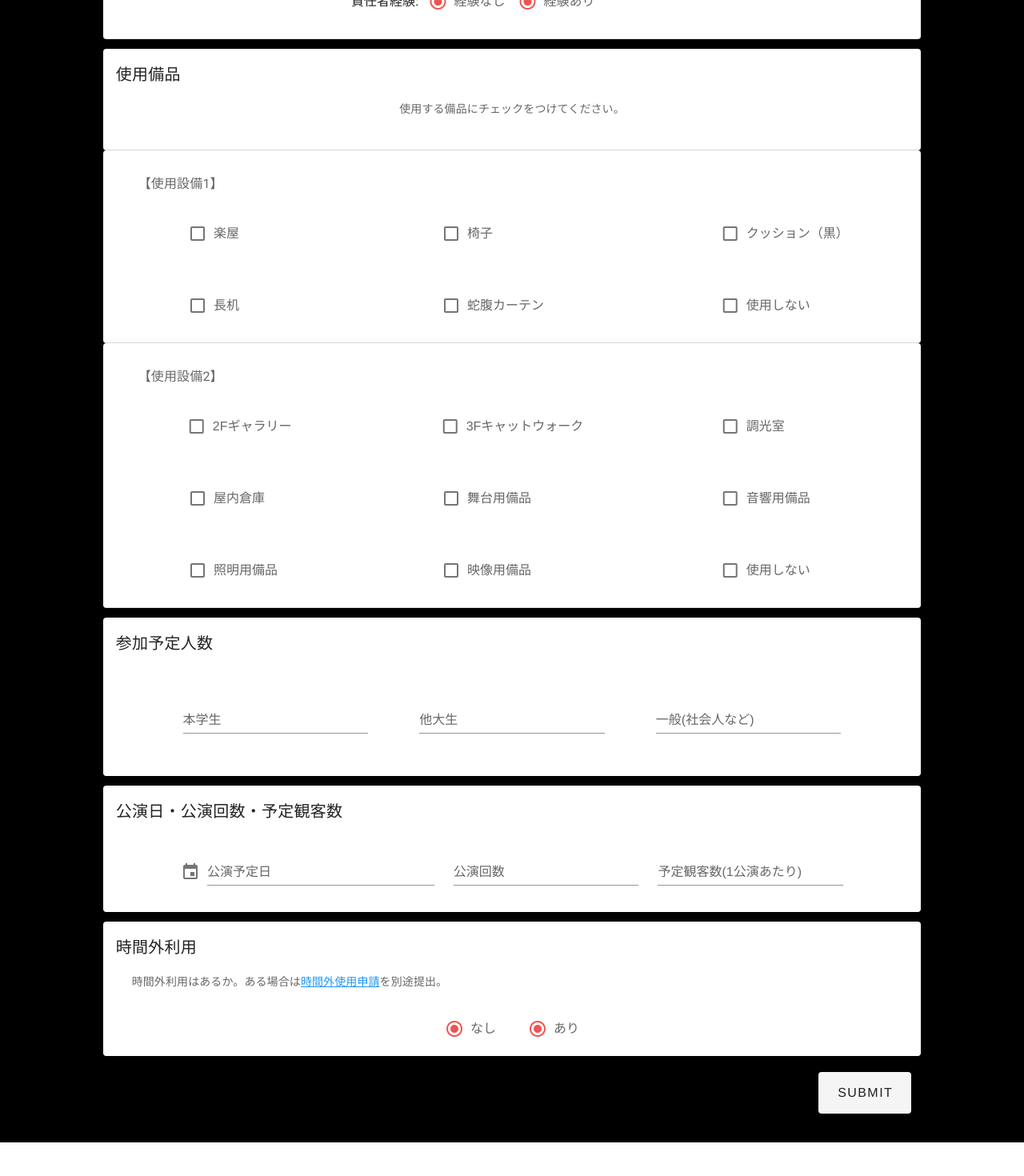
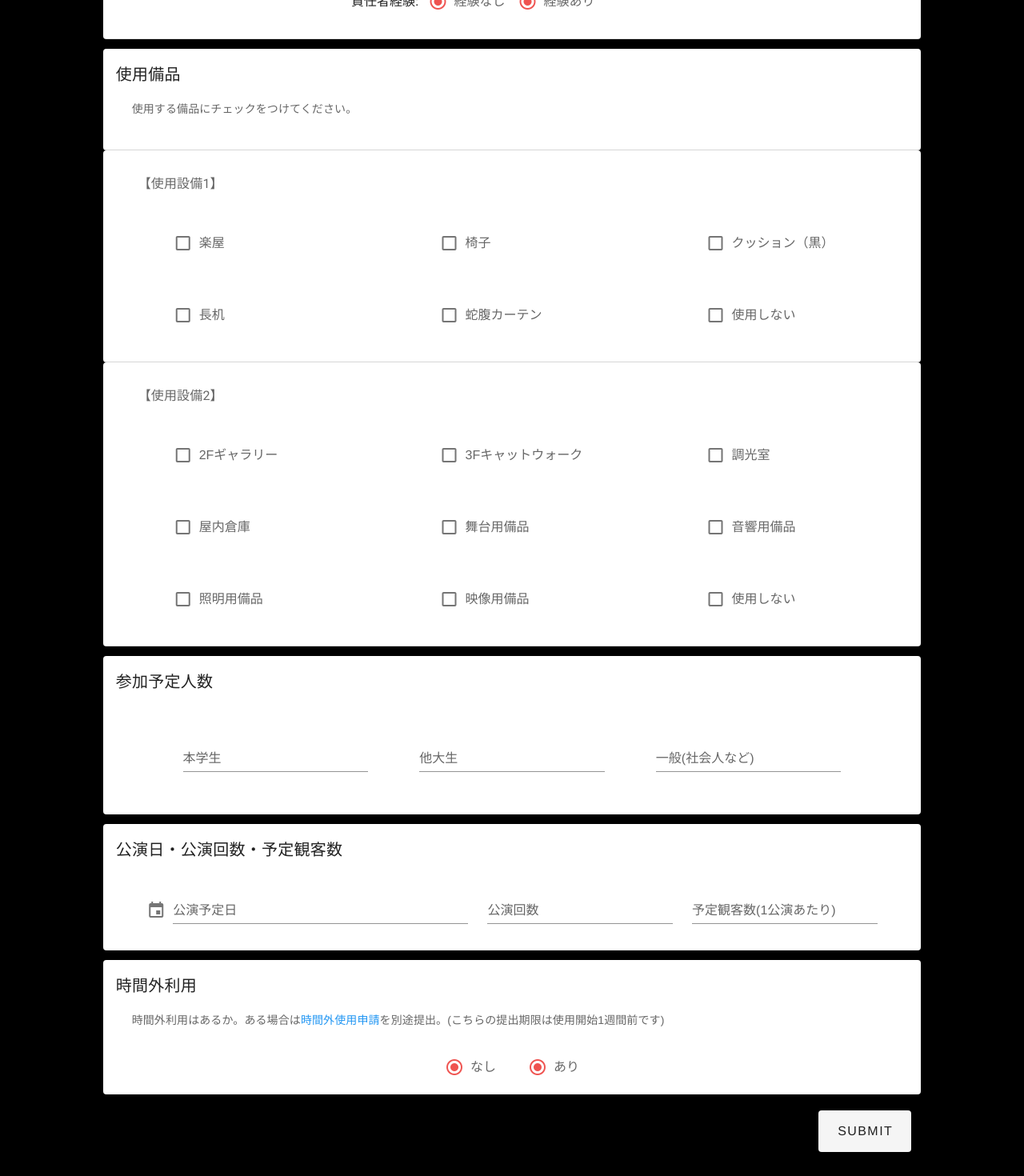
Before and after one commit to Komabashokukan/official-site, a Vue app: page /form/reservation_request in a window 1280 px wide. Shown: the part 1400-2870 px from the top of the page at 80% size. Before the commit the page ends 2828 px from the top, so only its background shows below. Built offline with nearby package versions, Linux system fonts and the light colour scheme.

Commit message:
スマホなどに対応

```diff
--- a/src/views/users/form/ReservationRequest.vue
+++ b/src/views/users/form/ReservationRequest.vue
@@ -1,7 +1,7 @@
 <template>
     <v-container fluid fill-height class="black">
         <v-row justify="center">
-            <v-col md="10">
+            <v-col md="10" cols="10">
                 <v-card>
                     <v-system-bar color="blue lighten-4"></v-system-bar>
                     <v-toolbar flat>
@@ -22,7 +22,7 @@
 
                 <v-card class="mt-3">
                     <v-card-title>基本情報</v-card-title>
-                    <v-card-text class="text-left ml-5">公演などは外に公開する名称や企画名。練習・リハはその旨がわかるようにする。</v-card-text>
+                    <v-card-text class="text-left ml-md-5">公演などは外に公開する名称や企画名。練習・リハはその旨がわかるようにする。</v-card-text>
                     <v-container>
                         <v-row justify="center">
                             <!--<v-col md="5">
@@ -31,10 +31,10 @@
                                 <v-text-field v-model="phone_number" label="メールアドレス"></v-text-field>
                                 <v-text-field v-model="phone_number" label="連絡先メールアドレス(代表者がなるべく使用するもの)"></v-text-field>
                             </v-col>-->
-                            <v-col md="6">
+                            <v-col md="6" cols="12">
                                 <v-text-field v-model="phone_number" label="催事・公演名"></v-text-field>
                             </v-col>
-                            <v-col md="4">
+                            <v-col md="4" cols="12">
                                 <v-menu
                                         ref="menu"
                                         v-model="menu"
@@ -67,8 +67,8 @@
 
                 <v-card class="mt-3">
                         <v-card-title>部門責任者</v-card-title>
-                            <v-card-text class="text-left ml-5">※部門責任者の氏名を記入。問題が発生した際、責任者に責任を問い、責任者にその能力がない場合代理責任者の責任を問う。</v-card-text>
-                            <v-card-text class="text-left ml-5">※「なし」の場合は代理責任者に責任者経験者を立てること。困難な場合、必ず多目的ホール総務部まで連絡。</v-card-text>
+                            <v-card-text class="text-left ml-md-5">※部門責任者の氏名を記入。問題が発生した際、責任者に責任を問い、責任者にその能力がない場合代理責任者の責任を問う。</v-card-text>
+                            <v-card-text class="text-left ml-md-5">※「なし」の場合は代理責任者に責任者経験者を立てること。困難な場合、必ず多目的ホール総務部まで連絡。</v-card-text>
                         <v-container>
                         </v-container>
                     <v-divider></v-divider>
@@ -77,13 +77,13 @@
                     <v-container>
                         <v-card-title class="ml-4 subtitle-1 text--secondary">【{{section.name}}】</v-card-title>
                         <v-row  justify="center">
-                            <v-col md="5">
+                            <v-col md="5" cols="12">
                                 <v-text-field v-model="section.responsible" :label="section.name+'部門責任者'"></v-text-field>
                             </v-col>
-                            <v-col md="5">
+                            <v-col md="5" cols="12">
                                 <v-text-field v-model="section.proxy" :label="section.name+'部門代理責任者'"></v-text-field>
                             </v-col>
-                            <v-col md="5">
+                            <v-col md="5" cols="12">
                                 <v-radio-group row v-model="section.exp" :mandatory="true">
                                     <span>責任者経験:</span>
                                     <v-radio class="ml-3" label="経験なし"></v-radio>
@@ -97,7 +97,7 @@
 
                 <v-card class="mt-3">
                         <v-card-title>使用備品</v-card-title>
-                        <v-card-text class="text-lef ml-5t">使用する備品にチェックをつけてください。</v-card-text>
+                        <v-card-text class="text-left ml-5">使用する備品にチェックをつけてください。</v-card-text>
                     <v-container>
                     </v-container>
                     <v-divider></v-divider>
@@ -105,30 +105,32 @@
                 <v-card>
                     <v-container>
                         <v-card-title class="ml-4 subtitle-1 text--secondary">【使用設備1】</v-card-title>
+                        <v-container class="ml-16">
                         <v-row justify="center">
-                                <v-col v-for="equipment in equipments_1" :key="equipment.name" md="4" >
+                                <v-col v-for="equipment in equipments_1" :key="equipment.name" md="4" cols="12">
                                     <v-checkbox
                                         :label="equipment.name"
-                                        class="d-inline-flex"
                                         >
                                     </v-checkbox>
                                 </v-col>
                         </v-row>
+                        </v-container>
                     </v-container>
                 <v-divider></v-divider>
                 </v-card>
                 <v-card>
                     <v-container>
                         <v-card-title class="ml-4 subtitle-1 text--secondary">【使用設備2】</v-card-title>
+                        <v-container class="ml-16">
                         <v-row justify="center">
-                                <v-col v-for="equipment in equipments_2" :key="equipment.name" md="4" >
+                                <v-col v-for="equipment in equipments_2" :key="equipment.name" md="4" cols="12">
                                     <v-checkbox
                                         :label="equipment.name"
-                                        class="d-inline-flex"
                                         >
                                     </v-checkbox>
                                 </v-col>
                         </v-row>
+                        </v-container>
                     </v-container>
                 <v-divider></v-divider>
                 </v-card>
@@ -137,7 +139,7 @@
                     <v-card-title>参加予定人数</v-card-title>
                     <v-container>
                         <v-row justify="center">
-                            <v-col class="ma-5" md="3" v-for="member in members" :key="member.type">
+                            <v-col class="ma-5" md="3" cols="12" v-for="member in members" :key="member.type">
                                 <v-text-field v-model="member.number" :label="member.type"></v-text-field>
                             </v-col>
                         </v-row>
@@ -148,7 +150,7 @@
                     <v-card-title>公演日・公演回数・予定観客数</v-card-title>
                     <v-container>
                         <v-row justify="center">
-                            <v-col  md="4">
+                            <v-col  md="5"  cols="12">
                                 <v-menu
                                     ref="perfo_menu"
                                     v-model="perfo_menu"
@@ -176,10 +178,10 @@
                                     </v-date-picker>
                                 </v-menu>
                             </v-col>
-                            <v-col md="3">
+                            <v-col md="3" cols="12">
                                 <v-text-field v-model="perfo_cont" label="公演回数"></v-text-field>
                             </v-col>
-                            <v-col md="3">
+                            <v-col md="3" cols="12">
                                 <v-text-field v-model="audience" label="予定観客数(1公演あたり)"></v-text-field>
                             </v-col>
                         </v-row>
@@ -188,7 +190,7 @@
 
                 <v-card class="mt-3">
                     <v-card-title>時間外利用</v-card-title>
-                    <v-card-text class="text-left ml-5">時間外利用はあるか。ある場合は<a href="/form/overtime_use" target="_blank" class="blue--text">時間外使用申請</a>を別途提出。</v-card-text>
+                    <v-card-text class="text-left ml-md-5">時間外利用はあるか。ある場合は<a href="/form/overtime_use" target="_blank" class="text-decoration-none blue--text">時間外使用申請</a>を別途提出。(こちらの提出期限は使用開始1週間前です)</v-card-text>
                     <v-container>
                         <v-row justify="center">
                         <v-radio-group row v-model="overtime_use" :mandatory="true">
@@ -240,23 +242,23 @@ export default {
                 { name:'音響', responsible:'', proxy:'', exp:false }
             ],
             equipments_1:[
-                { name:'楽屋　　　　', use:false },
-                { name:'椅子　　　　　　　', use:false },
+                { name:'楽屋', use:false },
+                { name:'椅子', use:false },
                 { name:'クッション（黒）', use:false },
-                { name:'長机　　　　', use:false },
-                { name:'蛇腹カーテン　　　', use:false },
-                { name:'使用しない　　　', use:false } // インデントはcheckboxの位置合わせ
+                { name:'長机', use:false },
+                { name:'蛇腹カーテン', use:false },
+                { name:'使用しない', use:false }
             ],
             equipments_2:[
                 { name:'2Fギャラリー', use:false },
                 { name:'3Fキャットウォーク', use:false },
-                { name:'調光室　　　　　', use:false },
-                { name:'屋内倉庫　　', use:false },
-                { name:'舞台用備品　　　　', use:false },
-                { name:'音響用備品　　　', use:false },
-                { name:'照明用備品　', use:false },
-                { name:'映像用備品　　　　', use:false },
-                { name:'使用しない　　　', use:false } // インデントはcheckboxの位置合わせ
+                { name:'調光室', use:false },
+                { name:'屋内倉庫', use:false },
+                { name:'舞台用備品', use:false },
+                { name:'音響用備品', use:false },
+                { name:'照明用備品', use:false },
+                { name:'映像用備品', use:false },
+                { name:'使用しない', use:false }
             ],
             members:[
                 { type:'本学生', number:'' },
```
